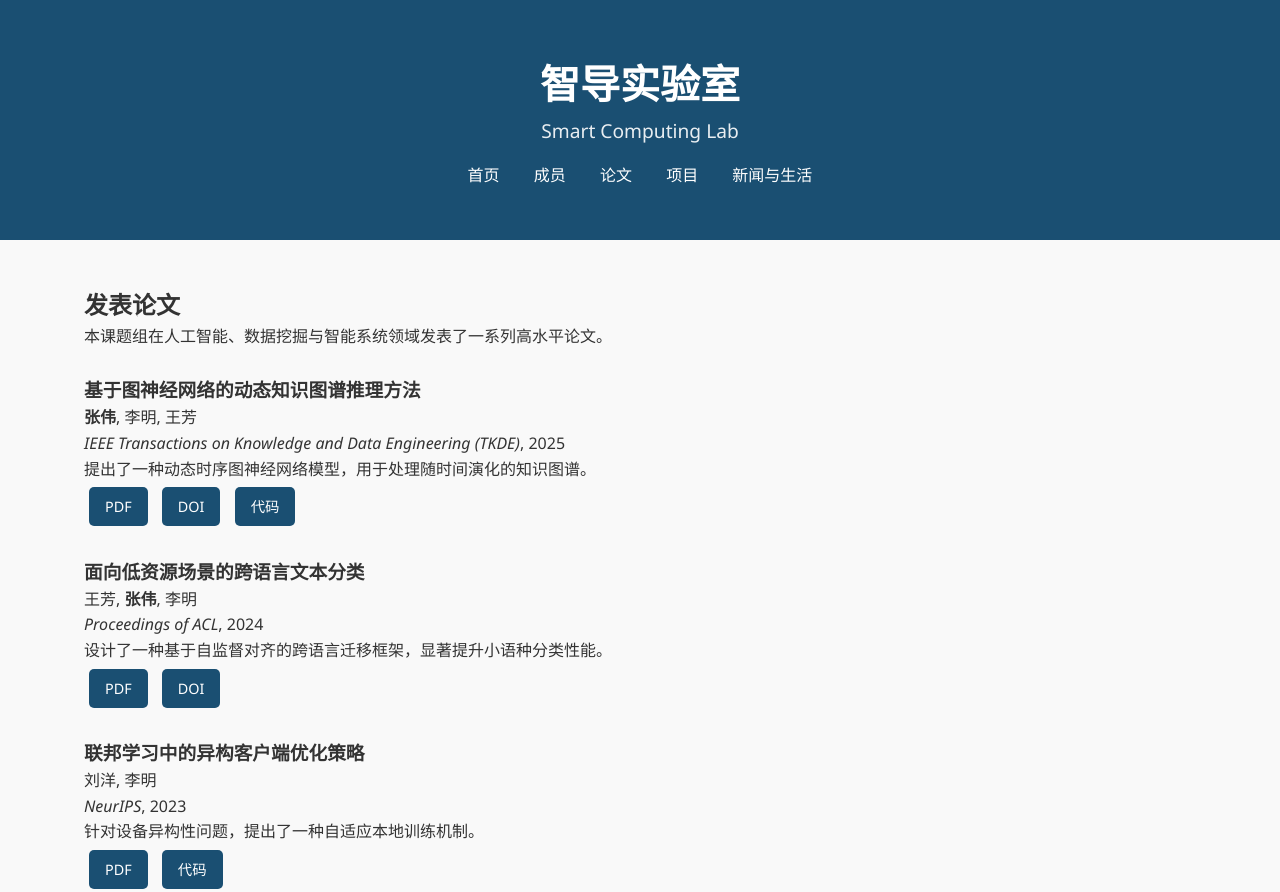
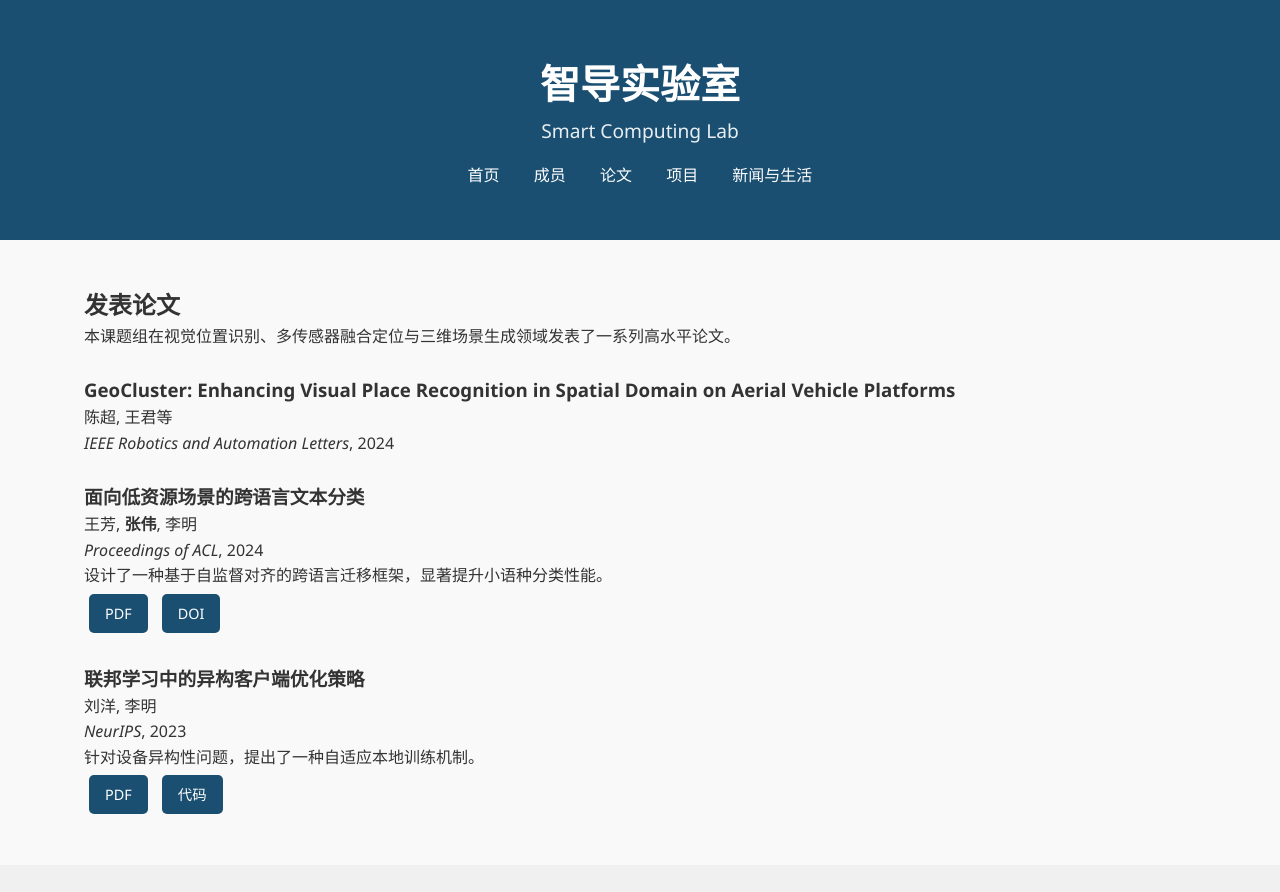
Before and after one commit to Jwangrob/robexplore.github.io, a plain HTML site: page publications.html in a window 1280 px wide. Shown: the top 892 px of the page. Drawn offline with Linux system fonts and the light colour scheme.

Commit message:
Update publications.html

```diff
--- a/publications.html
+++ b/publications.html
@@ -22,18 +22,19 @@
 
   <main class="container">
     <h2>发表论文</h2>
-    <p>本课题组在人工智能、数据挖掘与智能系统领域发表了一系列高水平论文。</p>
+    <p>本课题组在视觉位置识别、多传感器融合定位与三维场景生成领域发表了一系列高水平论文。</p>
 
     <div class="publications-list">
       <div class="paper">
-        <h3>基于图神经网络的动态知识图谱推理方法</h3>
-        <p><strong>张伟</strong>, 李明, 王芳</p>
-        <p><em>IEEE Transactions on Knowledge and Data Engineering (TKDE)</em>, 2025</p>
+        <h3>GeoCluster: Enhancing Visual Place Recognition in Spatial Domain on Aerial Vehicle Platforms</h3>
+        <p>陈超, 王君等</p>
+        <p><em>IEEE Robotics and Automation Letters</em>, 2024</p>
+         <!--
         <p class="paper-abstract">提出了一种动态时序图神经网络模型，用于处理随时间演化的知识图谱。</p>
-        <p class="paper-links">
+          <p class="paper-links">
           <a href="#" class="btn-small">PDF</a>
           <a href="#" class="btn-small">DOI</a>
-          <a href="#" class="btn-small">代码</a>
+          <a href="#" class="btn-small">代码</a> -->
         </p>
       </div>
 
```
